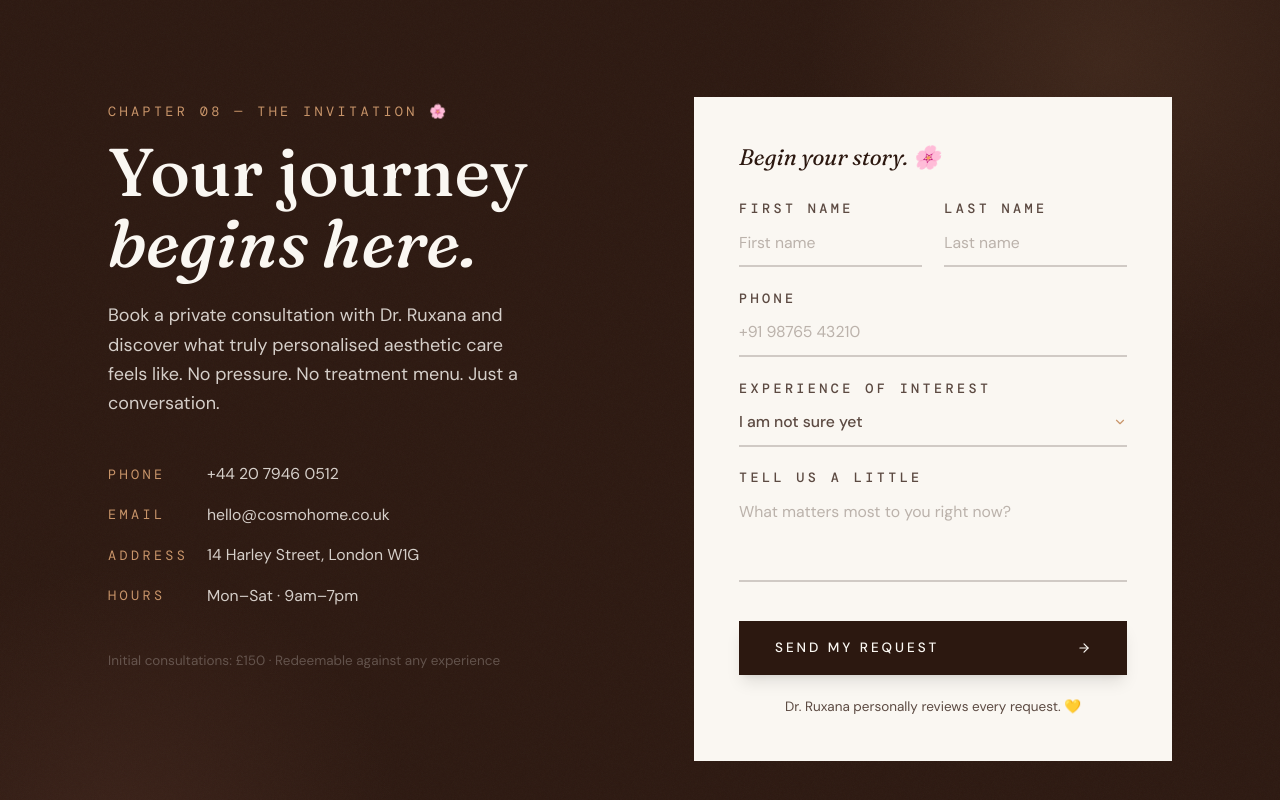
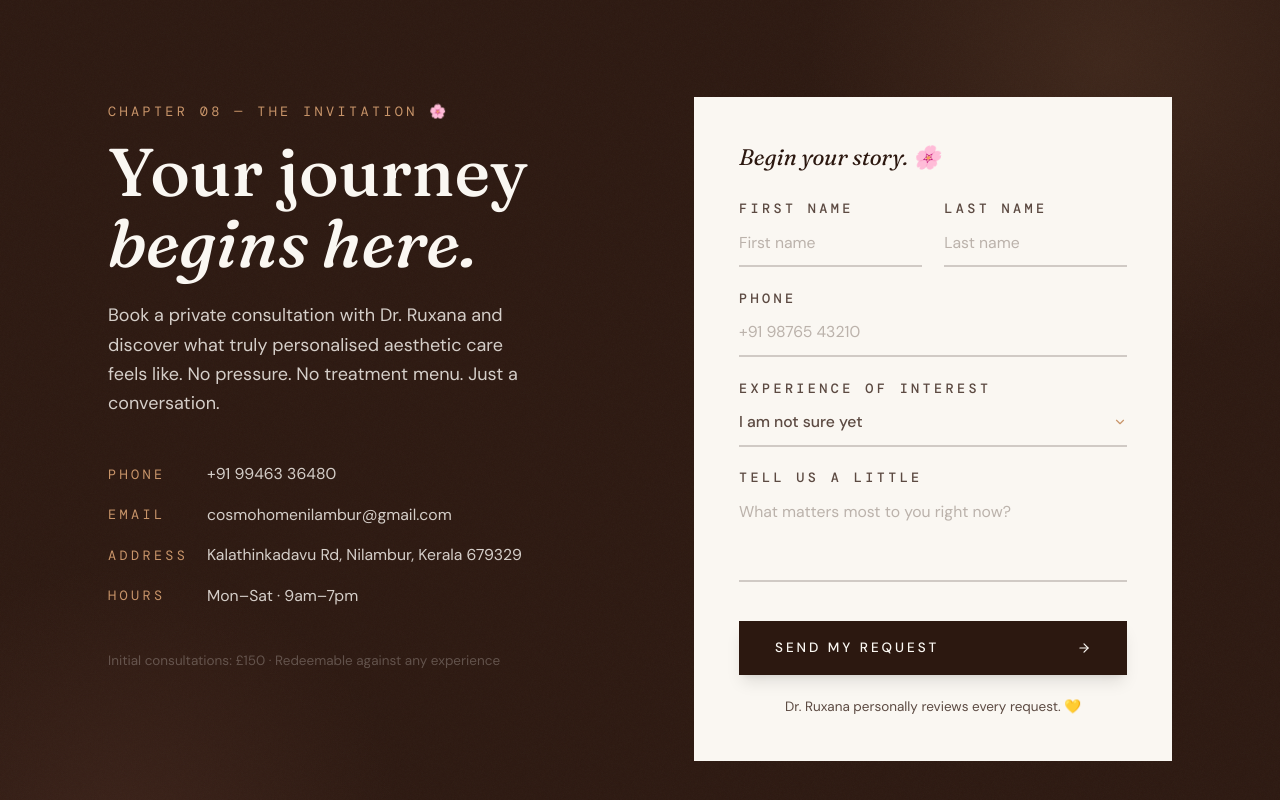
Before and after one commit to playkidsofficial6-oss/cosmohome, a React (Vite) app: page / in a window 1280 px wide. Shown: the part 11098-11898 px from the top of the page. Built offline with nearby package versions, Linux system fonts and the light colour scheme.

Commit message:
feat: update contact information in Home page footer

```diff
--- a/src/pages/Home.tsx
+++ b/src/pages/Home.tsx
@@ -772,9 +772,9 @@ export function Invitation() {
             </p>
             <div className="flex flex-col gap-4 mb-10">
               {[
-                { label: "Phone", value: "+44 20 7946 0512" },
-                { label: "Email", value: "hello@cosmohome.co.uk" },
-                { label: "Address", value: "14 Harley Street, London W1G" },
+                { label: "Phone", value: "+91 99463 36480" },
+                { label: "Email", value: "cosmohomenilambur@gmail.com" },
+                { label: "Address", value: "Kalathinkadavu Rd, Nilambur, Kerala 679329" },
                 { label: "Hours", value: "Mon–Sat · 9am–7pm" },
               ].map(({ label, value }, i) => (
                 <motion.div key={label} initial={{ opacity: 0, x: -14 }} whileInView={{ opacity: 1, x: 0 }}
```
